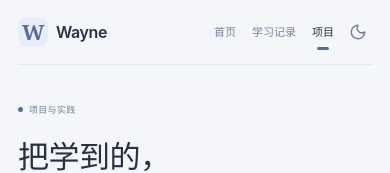
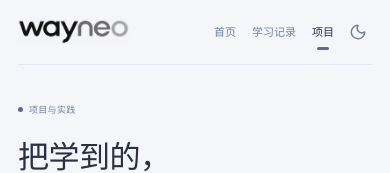
Before and after one commit to wayneren906-cmd/Wayne-site, a Next.js app: page /projects in a window 390 px wide. Shown: the top 173 px of the page. Built offline with nearby package versions, Linux system fonts and the light colour scheme.

Commit message:
Add Wayneo logo to site header

```diff
--- a/app/globals.css
+++ b/app/globals.css
@@ -14,6 +14,9 @@
 
 /* Shared personal-site identity and navigation. */
 .personal-brand{font-size:18px;letter-spacing:-.4px;gap:10px}
+.wordmark{position:relative;display:block;width:140px;aspect-ratio:1020/235;overflow:hidden;flex-shrink:0}
+.wordmark img{position:absolute;width:141.9608%;height:auto;max-width:none;left:-21.0784%;top:-189.3617%;mix-blend-mode:multiply}
+:root[data-theme=dark] .wordmark img{filter:invert(1);mix-blend-mode:screen}
 .monogram{font-family:Georgia,serif;font-size:21px;font-weight:600}
 .personal-brand-caption{display:block;font-size:9px;letter-spacing:1.5px;margin-top:3px}
 .nav-actions{display:flex;align-items:center;gap:23px;min-width:0}
@@ -79,7 +82,7 @@
 .direction-list h3{font-size:14px;font-weight:500;margin:12px 0 8px}
 .direction-list p{font-size:12px;color:var(--muted);line-height:1.9;margin:0}
 @media(max-width:650px){
-  .personal-brand{font-size:16px;gap:8px}.personal-brand-caption{display:none}.personal-brand .brand-mark{width:30px;height:30px}
+  .personal-brand{font-size:16px;gap:8px}.wordmark{width:112px}.personal-brand-caption{display:none}.personal-brand .brand-mark{width:30px;height:30px}
   .nav-actions{gap:10px}.site-nav{gap:16px;font-size:11px}.nav-actions>.icon-button{width:28px}
   .personal-hero{gap:16px;padding:42px 0 38px;grid-template-columns:minmax(0,1fr) 116px;align-items:start}
   .personal-kicker{font-size:9px;letter-spacing:.3px;gap:6px;margin-bottom:18px}
@@ -96,4 +99,4 @@
   .project-empty{padding:33px 21px}.project-empty-mark{width:50px;height:50px;margin-bottom:19px}.project-empty h2{font-size:19px;line-height:1.5}.project-empty p{font-size:12px;line-height:1.9}.project-empty .secondary{font-size:12px}
   .project-directions{padding:30px 0 37px}.direction-list{grid-template-columns:1fr;gap:22px;margin-top:18px}.direction-list>div{padding-top:18px}.direction-list h3{display:inline-block;margin:0 0 8px 10px;font-size:13px}.direction-list svg{vertical-align:middle;width:17px}.direction-list p{font-size:12px}
 }
-@media(max-width:360px){.personal-brand .brand-mark{display:none}.site-nav{gap:13px}.nav-actions{gap:8px}.personal-hero{grid-template-columns:minmax(0,1fr) 90px;gap:10px}.identity-letter{font-size:54px}.identity-letter>span{font-size:32px}.art-caption{font-size:6px;bottom:9px}}
+@media(max-width:360px){.wordmark{width:96px}.personal-brand .brand-mark{display:none}.site-nav{gap:13px}.nav-actions{gap:8px}.personal-hero{grid-template-columns:minmax(0,1fr) 90px;gap:10px}.identity-letter{font-size:54px}.identity-letter>span{font-size:32px}.art-caption{font-size:6px;bottom:9px}}
--- a/app/site-header.tsx
+++ b/app/site-header.tsx
@@ -25,7 +25,7 @@ export default function SiteHeader({ active }: { active: string }) {
     try { localStorage.setItem("journal-theme", value ? "dark" : "light"); } catch { /* Keep the selected theme for this page. */ }
   }
   return <header className="topbar personal-topbar">
-    <a className="brand personal-brand" href="/" aria-label="Wayne 的个人网站首页"><span className="brand-mark monogram">W</span><span>Wayne<span className="brand-light personal-brand-caption">个人网站</span></span></a>
+    <a className="brand personal-brand" href="/" aria-label="Wayneo 的个人网站首页"><span className="wordmark"><img src="/wayneo-logo.png" alt="wayneo" width={1448} height={1086}/></span></a>
     <div className="nav-actions"><nav className="site-nav" aria-label="主导航">{navigation.map(item => <a key={item.id} href={item.href} aria-current={active === item.id ? "page" : undefined}>{item.label}</a>)}</nav><button type="button" className="icon-button" onClick={toggleTheme} aria-label={dark ? "切换浅色模式" : "切换深色模式"}>{dark ? <Sun size={18}/> : <Moon size={18}/>}</button></div>
   </header>;
 }
```
Also changed, not shown: public/wayneo-logo.png (added).
